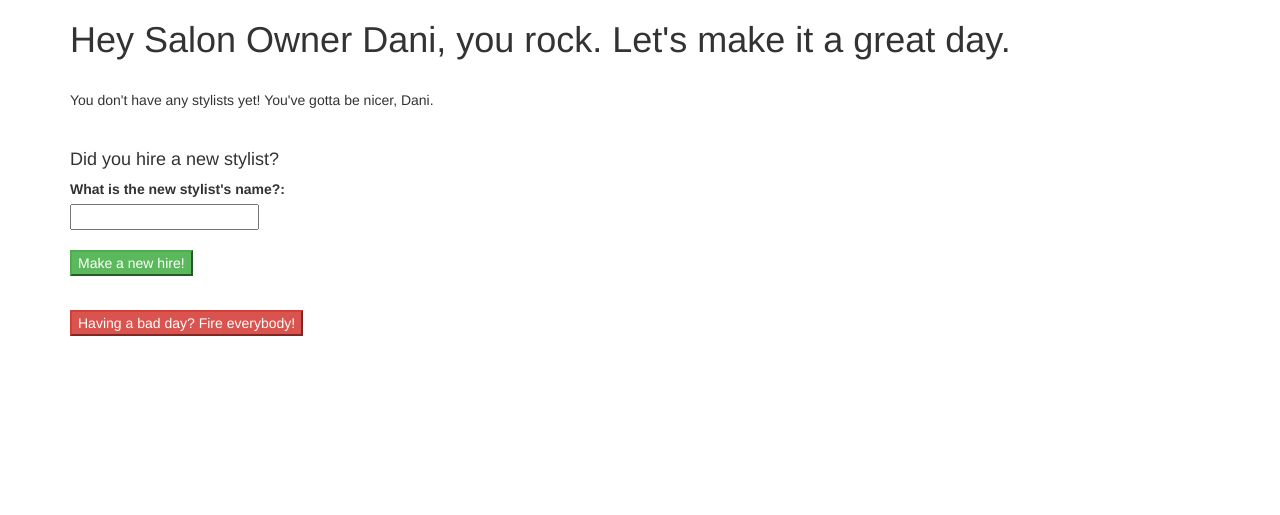
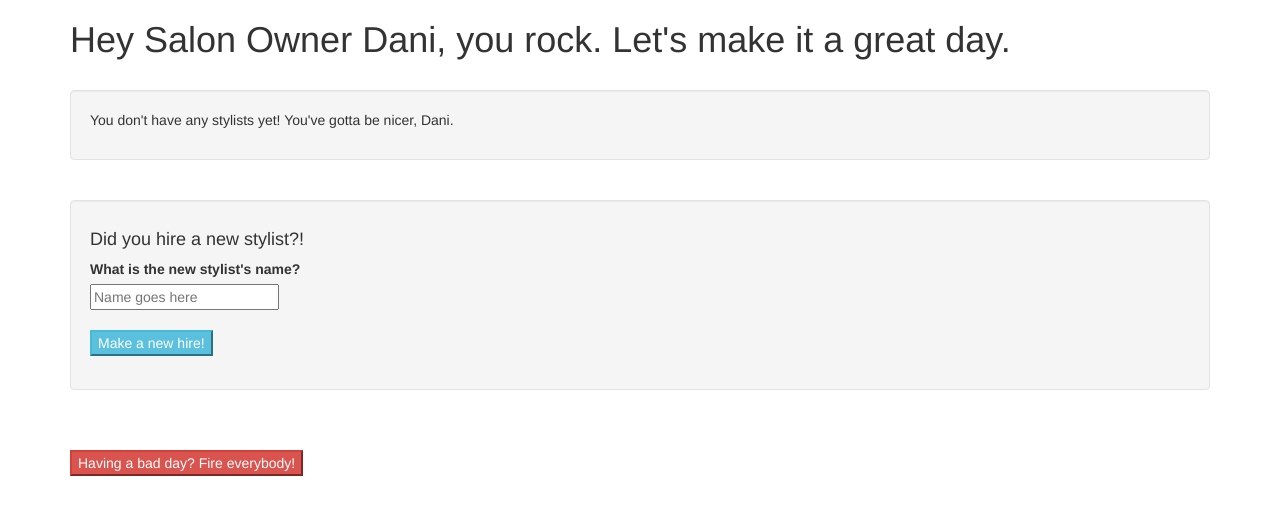
Before and after one commit to CallaRudolph/php-hair-salon, a PHP site: template views/index.html.twig in a window 1280 px wide. Shown: the top 515 px of the page. Run offline with PHP 8.4, Linux system fonts and the light colour scheme; the template is opened without the code that fills it, so the values that code supplies are empty; some libraries are stand-ins or nearby versions.

Commit message:
update README, touch up verbiage on twigs

```diff
--- a/views/index.html.twig
+++ b/views/index.html.twig
@@ -6,27 +6,30 @@
     <body>
         <div class='container'>
             <h1>Hey Salon Owner Dani, you rock. Let's make it a great day.</h1><br>
-
+            <div class='well'>
                 {% if stylists is not empty %}
                     <p>Here are all of your fabulous stylists:</p>
                     <ul>
                         {% for stylist in stylists %}
-                        <li><a href="/stylists/{{ stylist.getId }}">{{ stylist.getName }}</a></li>
+                            <li><a href='/stylists/{{ stylist.getId }}'>{{ stylist.getName }}</a></li>
                         {% endfor %}
                     </ul>
                 {% else %}
                     <p>You don't have any stylists yet! You've gotta be nicer, Dani.</p>
                 {% endif %}
+            </div>
             <br>
-            <form action="/" method="post">
-                <h4>Did you hire a new stylist?</h4>
-                <label for="name">What is the new stylist's name?:</label><br>
-                <input id="name" name="name" type="text"><br><br>
-                <button type="submit" class="btn-success">Make a new hire!</button>
+            <div class='well'>
+                <form action='/' method='post'>
+                    <h4>Did you hire a new stylist?!</h4>
+                    <label for='name'>What is the new stylist's name?</label><br>
+                    <input id='name' name='name' type='text' placeholder='Name goes here' required><br><br>
+                    <button type='submit' class='btn-info'>Make a new hire!</button>
                 </form>
-            <br>
-            <form action="/delete_stylists" method="post">
-                <button type="submit" class="btn-danger">Having a bad day? Fire everybody!</button>
+            </div>
+            <br><br>
+            <form action='/delete_stylists' method='post'>
+                <button type='submit' class='btn-danger'>Having a bad day? Fire everybody!</button>
             </form>
         </div>
     </body>
```
Also changed, not shown: app/app.php (+15 -15 lines), views/client_edit.html.twig (+10 -10 lines), views/stylist.html.twig (+7 -7 lines), views/stylist_edit.html.twig (+8 -8 lines), README.md. Lines whose indentation alone changed are shown as unchanged.
